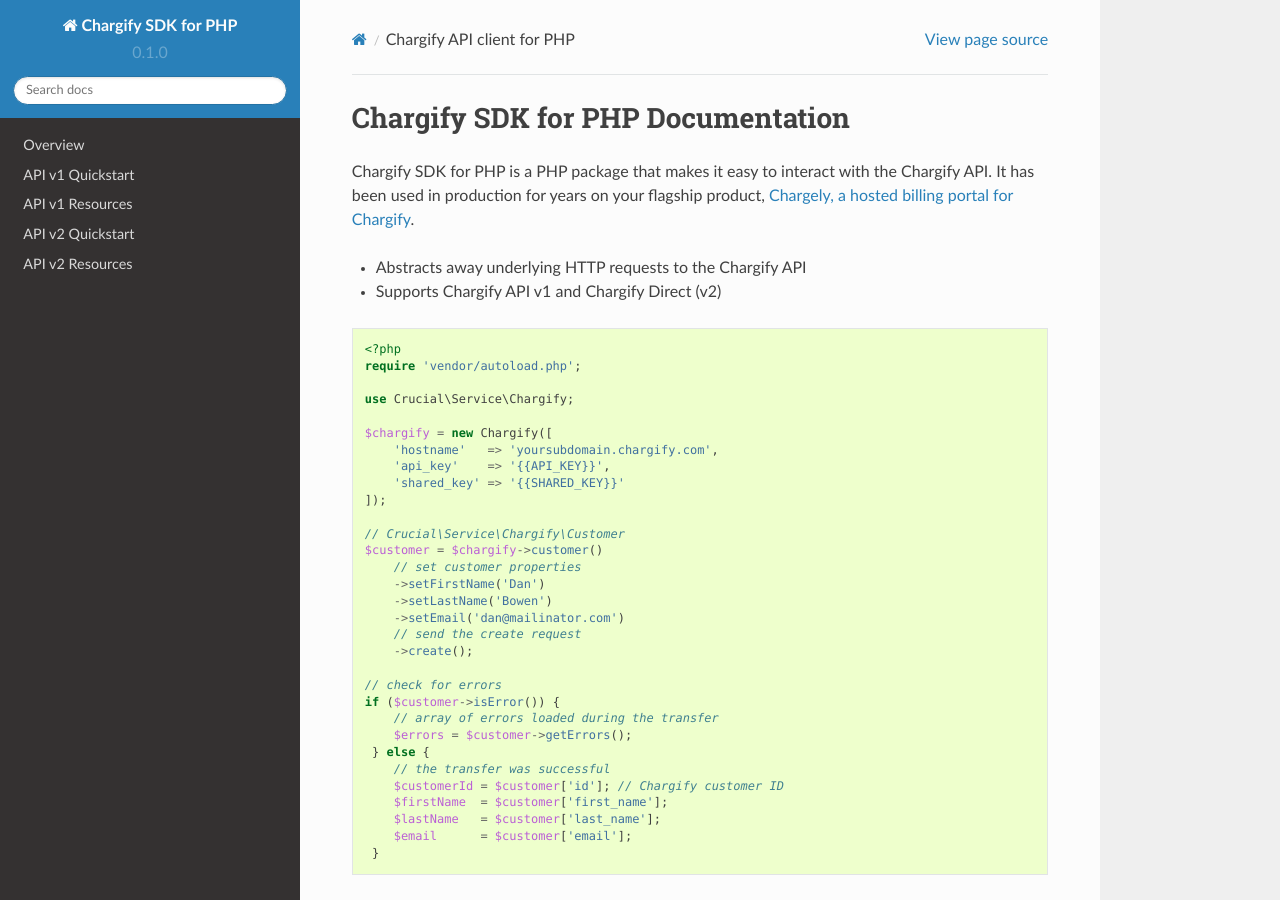
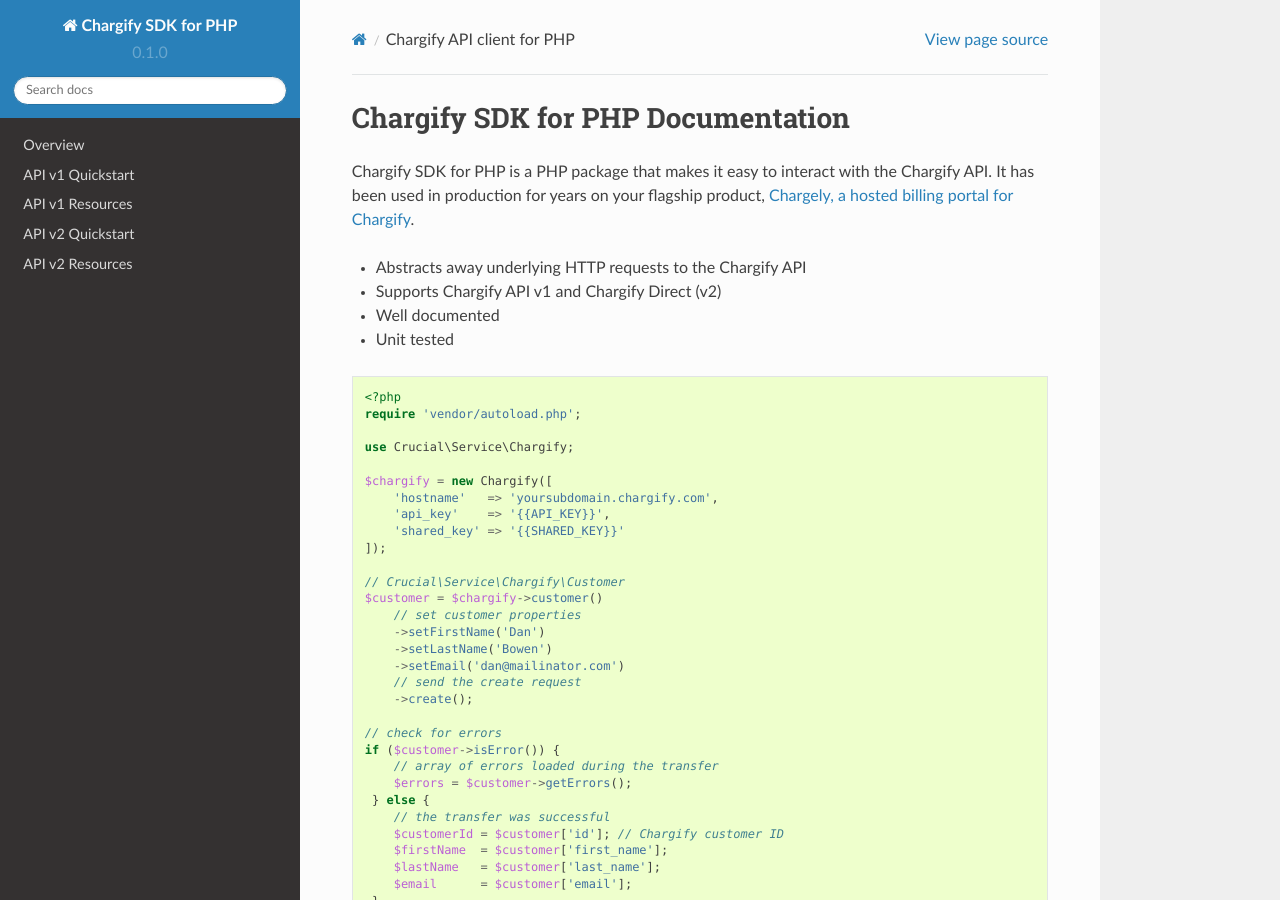
Before and after one commit to crucialwebstudio/chargify-sdk-php, a Sphinx documentation site: the page built from docs/source/index.rst, in a window 1280 px wide and 900 px high. Built offline with Sphinx 7.4.7 and the Read the Docs theme 2.0.0, drawn with Linux system fonts in a browser that asks for light colours.

Commit message:
update intro

```diff
--- a/docs/source/index.rst
+++ b/docs/source/index.rst
@@ -9,6 +9,8 @@
 
 - Abstracts away underlying HTTP requests to the Chargify API
 - Supports Chargify API v1 and Chargify Direct (v2)
+- Well documented
+- Unit tested
 
 .. code-block:: php
 
```
